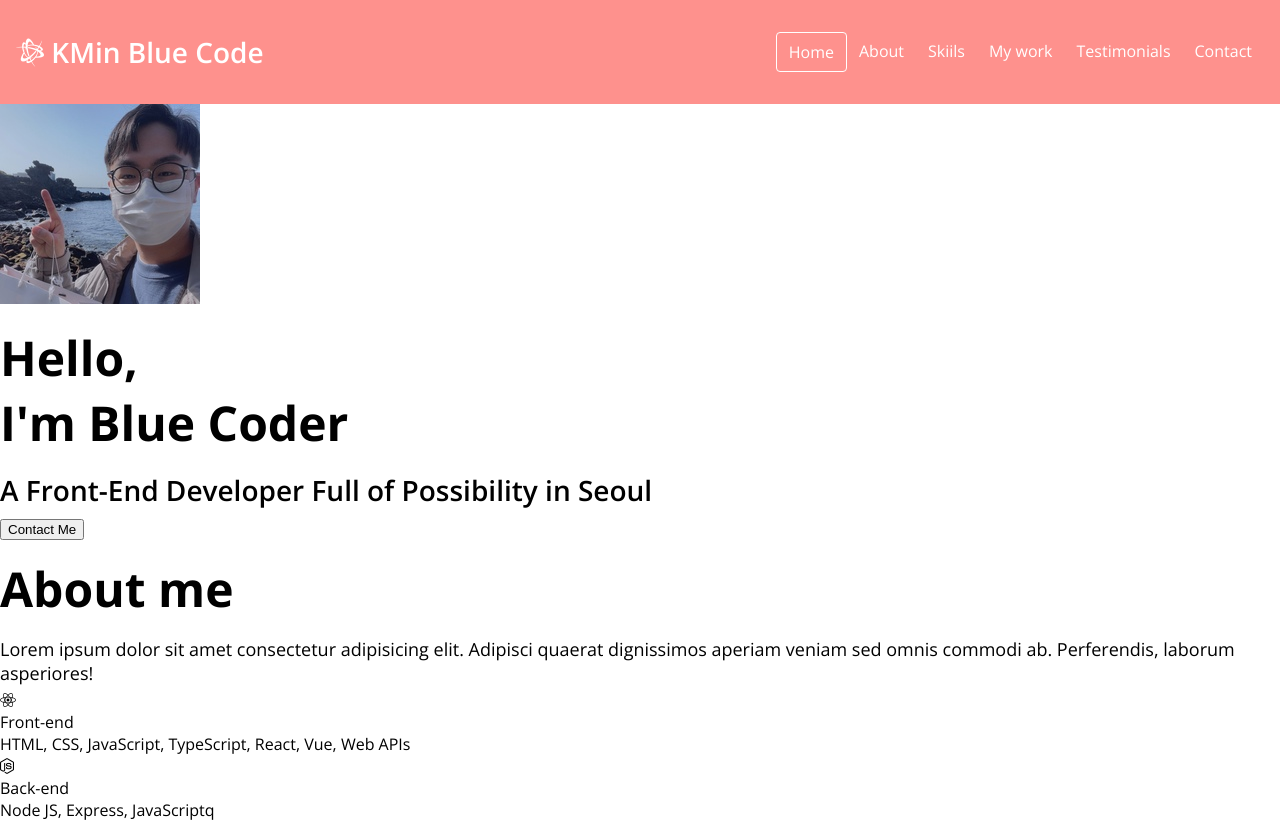
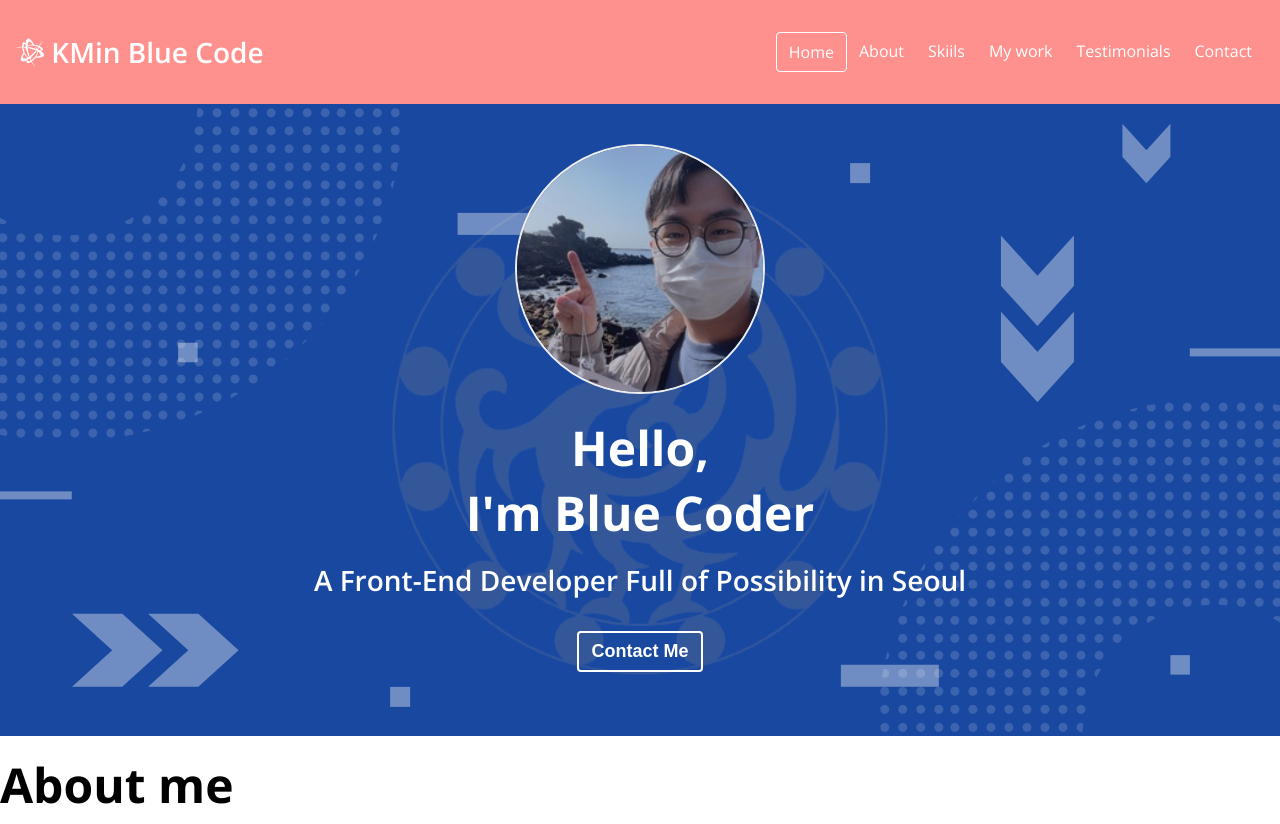
Before and after one commit to ckm960411/KMin-s-Portfolio, a plain HTML site: page index.html in a window 1280 px wide. Shown: the top 824 px of the page. Drawn offline with nearby package versions, Linux system fonts and the light colour scheme.

Commit message:
CSS: Home

```diff
--- a/style.css
+++ b/style.css
@@ -46,6 +46,12 @@ a {
 ul {
   list-style: none;
   padding-left: 0;
+}
+button {
+  background-color: transparent;
+  cursor: pointer;
+  border: none;
+  outline: none;
 }
 
 /* Typography */
@@ -104,3 +110,29 @@ p {
 .navbar__menu__item:hover {
   background-color: var(--color-dark-pink);
 }
+
+/* Home */
+#home {
+  background: url('images/background.png') center/cover no-repeat;
+  padding: 40px;
+  text-align: center;
+}
+.home__avatar {
+  width: 250px;
+  height: 250px;
+  border-radius: 50%;
+  border: 2px solid var(--color-light-white);
+}
+.home__title,
+.home__description {
+  color: var(--color-white);
+}
+.home__contact {
+  color: var(--color-white);
+  font-size: var(--font-regular);
+  font-weight: var(--weight-bold);
+  margin: 24px;
+  padding: 8px 12px;
+  border: 2px solid var(--color-white);
+  border-radius: var(--size-border-radius);
+}
```
